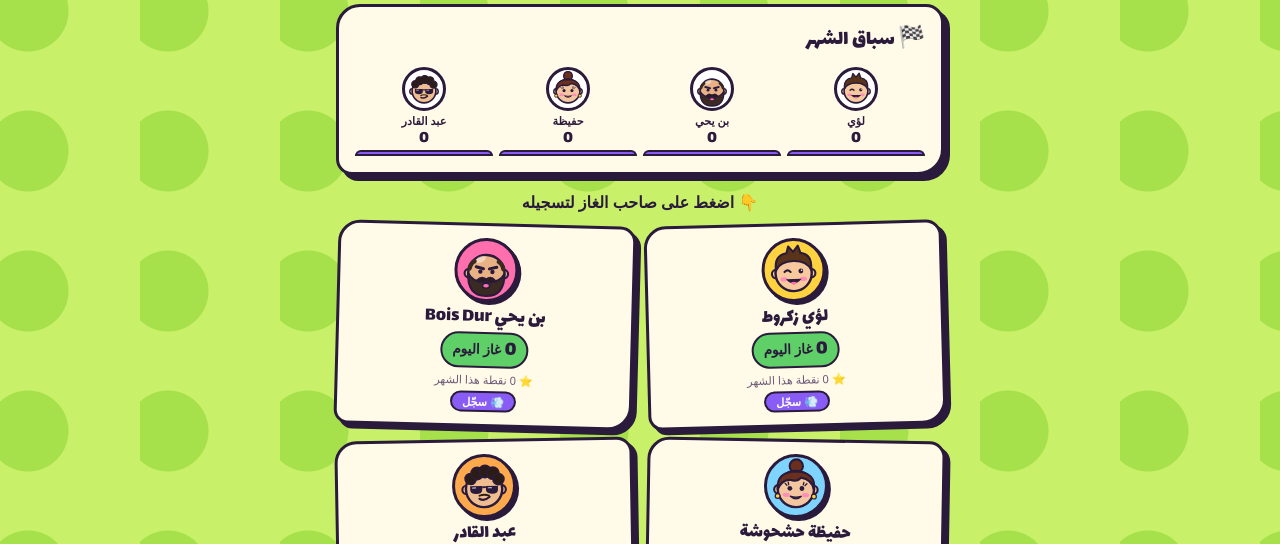
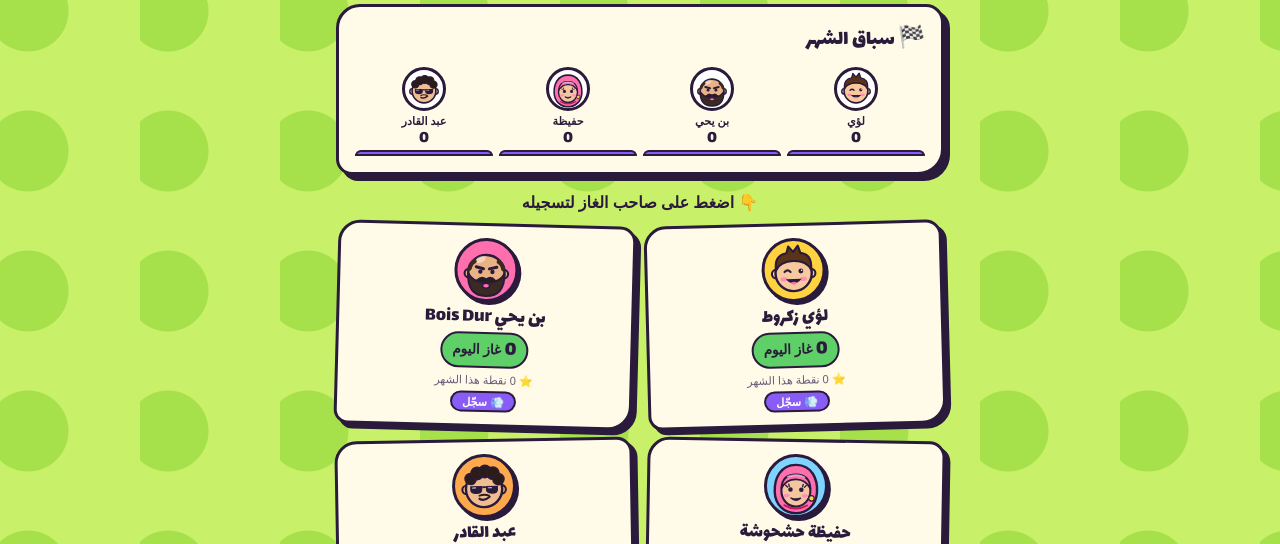
Before and after one commit to ahmedhalfaoui/gas-counter, a plain HTML site: page app.html in a window 1280 px wide. Shown: the part 171-715 px from the top of the page. Drawn offline with Linux system fonts and the light colour scheme; a web font is replaced by a local one.

Commit message:
Give Hafida a hijab
Co-Authored-By: Claude Opus 5.5 <noreply@anthropic.com>
Claude-Session: https://claude.ai/code/session_01GuSEv7uP2E8pgyXosEsn1B

```diff
--- a/app.html
+++ b/app.html
@@ -421,14 +421,17 @@ const FACES = {
     <path d="M20 58 Q19 95 50 95 Q81 95 80 58 Q72 74 50 72 Q28 74 20 58Z" fill="#3a2a22" stroke="${INK}" stroke-width="3.5" stroke-linejoin="round"/>
     <path d="M35 69 q7 -8 15 -2 q8 -6 15 2 q-7 6 -15 1 q-8 5 -15 -1z" fill="#2a1d17" stroke="${INK}" stroke-width="2.5"/>
     <ellipse cx="50" cy="78" rx="6" ry="4" fill="#ff6fae" stroke="${INK}" stroke-width="2.5"/>`,
-  // Hafida: hair bun, lashes, red lips, gold earrings
-  mom: `<circle cx="50" cy="19" r="11" fill="#6b2f1d" stroke="${INK}" stroke-width="3.5"/>
-    ${FACE_BASE('#f4c6a0')}
-    <path d="M20 58 Q17 29 50 28 Q83 29 80 58 Q76 40 58 38 Q52 46 40 42 Q26 42 20 58Z" fill="#6b2f1d" stroke="${INK}" stroke-width="3.5" stroke-linejoin="round"/>
-    <circle cx="40" cy="56" r="4" fill="${INK}"/><circle cx="60" cy="56" r="4" fill="${INK}"/>
-    <path d="M35 51 l-3 -3 M38 50 l-1 -4 M65 51 l3 -3 M62 50 l1 -4" stroke="${INK}" stroke-width="2.2" stroke-linecap="round"/>
-    ${CHEEKS}<path d="M41 69 q9 8 18 0 q-9 3 -18 0z" fill="#e0457b" stroke="${INK}" stroke-width="2.2" stroke-linejoin="round"/>
-    <circle cx="20" cy="69" r="4" fill="#ffd23f" stroke="${INK}" stroke-width="2"/><circle cx="80" cy="69" r="4" fill="#ffd23f" stroke="${INK}" stroke-width="2"/>`,
+  // Hafida: pink hijab framing the face, lashes, red lips, gold pin
+  mom: `<path d="M50 17 C24 17 14 40 15 62 C16 84 32 97 50 97 C68 97 84 84 85 62 C86 40 76 17 50 17Z" fill="#ff6fae" stroke="${INK}" stroke-width="4" stroke-linejoin="round"/>
+    <path d="M31 84 Q50 95 69 84" fill="none" stroke="#c2185b" stroke-width="3" stroke-linecap="round"/>
+    <ellipse cx="50" cy="60" rx="24" ry="26" fill="#f4c6a0" stroke="${INK}" stroke-width="3.5"/>
+    <path d="M26 56 Q27 33 50 33 Q73 33 74 56 Q66 41 50 41 Q34 41 26 56Z" fill="#ff6fae" stroke="${INK}" stroke-width="3" stroke-linejoin="round"/>
+    <path d="M36 37 Q50 31 64 37" fill="none" stroke="#fff" stroke-width="2.5" stroke-linecap="round" opacity=".6"/>
+    <circle cx="41" cy="58" r="3.8" fill="${INK}"/><circle cx="59" cy="58" r="3.8" fill="${INK}"/>
+    <path d="M36 54 l-3 -3 M39 53 l-1 -4 M64 54 l3 -3 M61 53 l1 -4" stroke="${INK}" stroke-width="2.2" stroke-linecap="round"/>
+    <ellipse cx="35" cy="68" rx="5" ry="3" fill="#ff8fb8"/><ellipse cx="65" cy="68" rx="5" ry="3" fill="#ff8fb8"/>
+    <path d="M42 72 q8 7 16 0 q-8 3 -16 0z" fill="#e0457b" stroke="${INK}" stroke-width="2.2" stroke-linejoin="round"/>
+    <circle cx="76" cy="72" r="4.5" fill="#ffd23f" stroke="${INK}" stroke-width="2"/>`,
   // Abdelkader: curly hair, cool sunglasses, smirk
   abdelkader: `${FACE_BASE('#efbd8f')}
     <g fill="#2b1d14" stroke="${INK}" stroke-width="3"><circle cx="28" cy="40" r="9"/><circle cx="39" cy="31" r="10"/><circle cx="52" cy="28" r="10"/><circle cx="65" cy="31" r="10"/><circle cx="74" cy="41" r="9"/></g>
--- a/sw.js
+++ b/sw.js
@@ -1,5 +1,5 @@
 // Offline cache for the installable app. Bump VERSION when files change.
-const VERSION = 'gas-v7';
+const VERSION = 'gas-v8';
 const CORE = ['./', './index.html', './manifest.json', './icon.svg', './icon-180.png', './icon-192.png', './icon-512.png'];
 self.addEventListener('install', e => {
   e.waitUntil(caches.open(VERSION).then(c => c.addAll(CORE)).then(() => self.skipWaiting()));
```
Also changed, not shown: index.html (+11 -8 lines).
